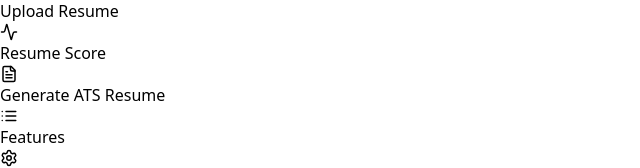
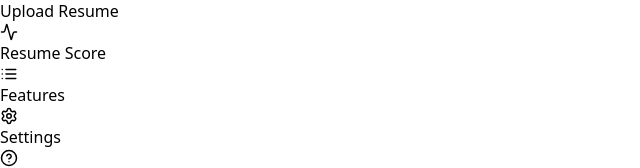
Before and after one commit to Madhesh-GitHub/CVortex, a React (Vite) app in the folder frontend/: page /app/upload in a window 1280 px wide. Shown: the part 449-617 px from the top of the page, without its empty margins (0-640 px from the left). Built offline with nearby package versions, Linux system fonts and the light colour scheme; no server answers.

Commit message:
comment the generate-ats-resume feature

```diff
--- a/frontend/src/App.jsx
+++ b/frontend/src/App.jsx
@@ -67,7 +67,7 @@ const App = () => {
           <Route path="upload" element={<Dashboard />} />
           <Route path="score" element={<ResumeScore />} />
           <Route path="improve" element={<ImproveResume />} />
-          <Route path="generate-ats-resume" element={<GenerateAtsResume />} />
+          {/* <Route path="generate-ats-resume" element={<GenerateAtsResume />} /> */}
           <Route path="help" element={<Help/>}/>
           <Route path="features" element={<Features/>}/>
           <Route path="settings" element={<Setting/>}/>
--- a/frontend/src/Nav/SideNav.jsx
+++ b/frontend/src/Nav/SideNav.jsx
@@ -50,7 +50,7 @@ const SideNav = ({ isSidebarOpen, setIsSidebarOpen }) => {
   }} />
         <NavItem icon={<Upload size={18} />} label="Upload Resume" path="/app/upload" isOpen={isSidebarOpen} activePath={activePath} />
         <NavItem icon={<Activity size={18} />} label="Resume Score" path="/app/score" isOpen={isSidebarOpen} activePath={activePath} />
-        <NavItem icon={<FileText size={18} />} label="Generate ATS Resume" path="/app/generate-ats-resume" isOpen={isSidebarOpen} activePath={activePath} />
+        {/* <NavItem icon={<FileText size={18} />} label="Generate ATS Resume" path="/app/generate-ats-resume" isOpen={isSidebarOpen} activePath={activePath} /> */}
         <NavItem icon={<List size={18} />} label="Features" path="/app/features" isOpen={isSidebarOpen} activePath={activePath} />
         <NavItem icon={<Settings size={18} />} label="Settings" path="/app/settings" isOpen={isSidebarOpen} activePath={activePath} />
         <NavItem icon={<HelpCircle size={18} />} label="Help" path="/app/help" isOpen={isSidebarOpen} activePath={activePath} />
```
